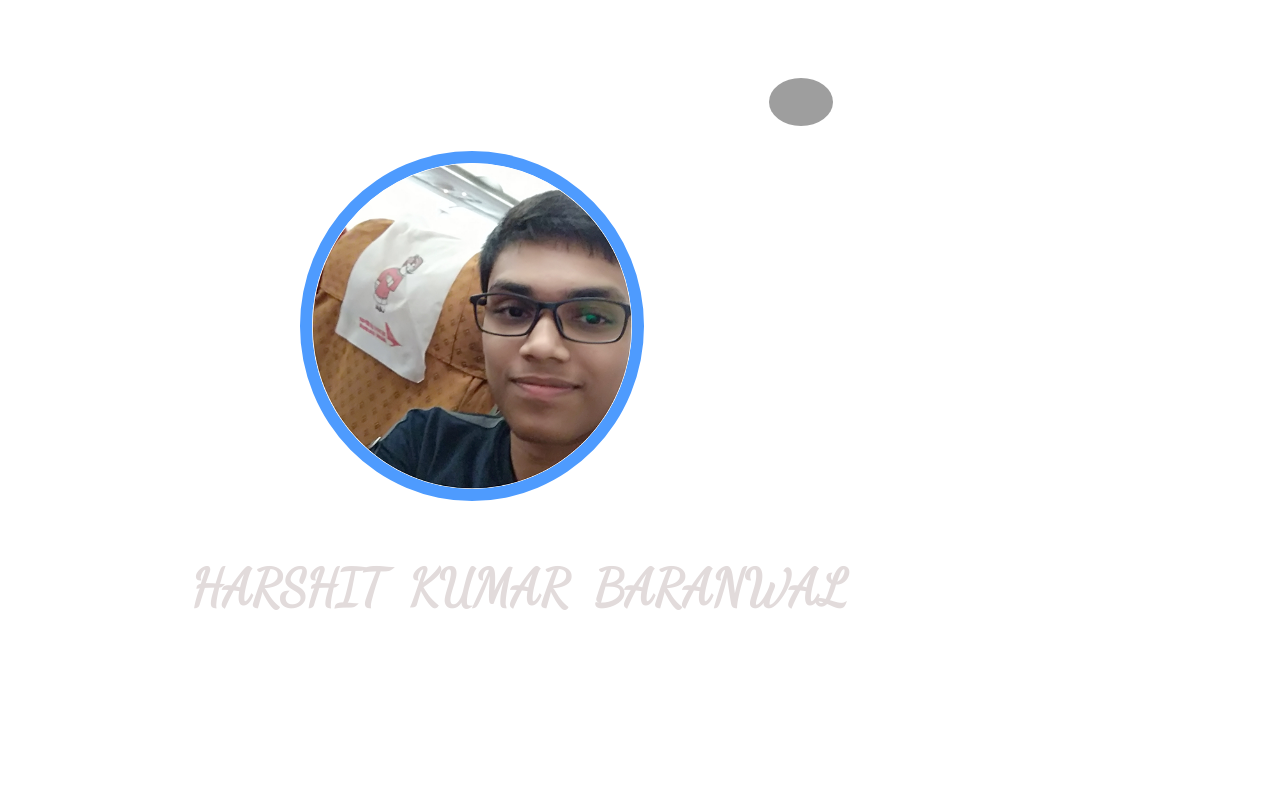
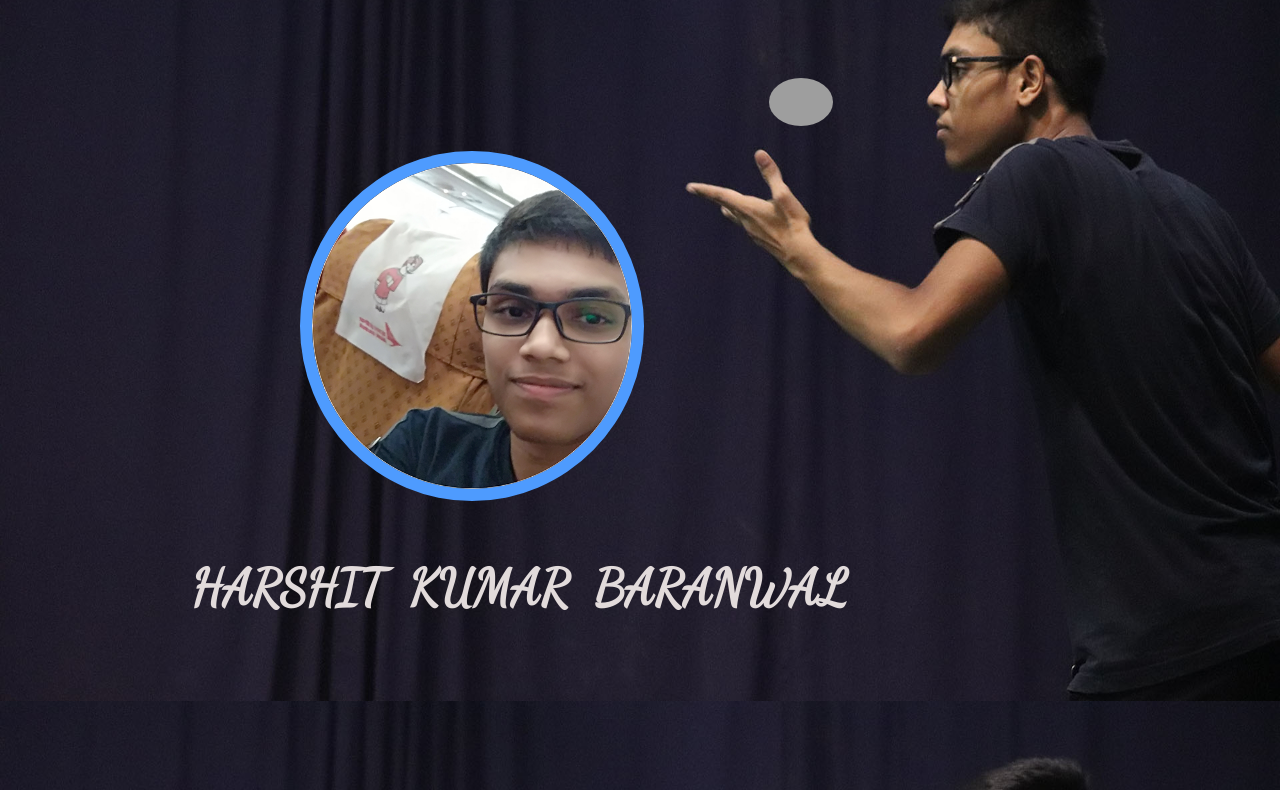
Before and after one commit to harshit21c/Web_D, a plain HTML site: page index.html in a window 1280 px wide. Shown: the part 99-889 px from the top of the page. Drawn offline with nearby package versions, Linux system fonts and the light colour scheme; grey boxes are pictures that could not be loaded.

Commit message:
Update css_file.css

```diff
--- a/css/css_file.css
+++ b/css/css_file.css
@@ -5,7 +5,7 @@
 }
 
 body{
-	background-image: url(../images/background.jpg);
+	background-image: url(../images/background1.jpg);
 	background-size: 100% 100%;
 
 	background-repeat: no-repeat;
```
